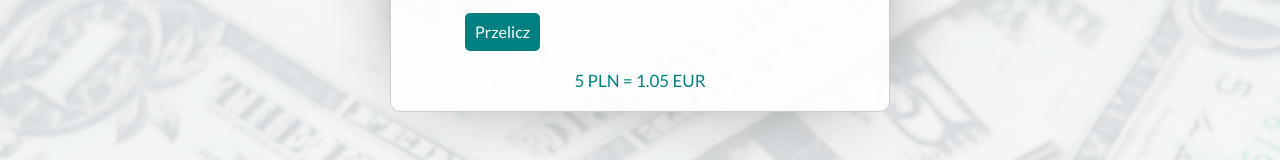
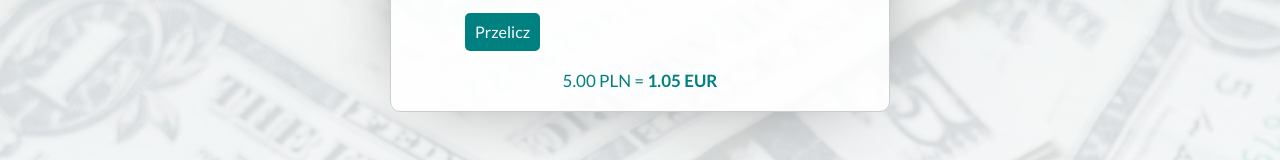
Before and after one commit to konradkapica/currency-converter-react-2, a React (Create React App) app: page / in a window 1280 px wide. Both pictures are taken after typing "5" into the empty fields and a click on the button "Przelicz". Shown: the part 247-407 px from the top of the page. Built offline with nearby package versions, Linux system fonts and the light colour scheme.

Commit message:
setResult as an object

```diff
--- a/src/App.js
+++ b/src/App.js
@@ -1,17 +1,22 @@
 import Container from "./Container";
 import Form from "./Form";
-import Result from "./Result";
+import {Result} from "./Result"
 import Header from "./Header";
 import { useState } from "react";
 import { currencies } from "./currencies";
 
 
 function App() {
-  const [result, setResult] = useState(null);
+  const [result, setResult] = useState("");
 
   const calculateResult = (amount, currency) => {
-    const { rate: rateExchange, short: currencyName } = currencies.find(({ short }) => short === currency);
-    setResult((`${amount} PLN = `) + (+amount / rateExchange).toFixed(2) + ` ${currencyName}`);
+    const rateExchange = currencies.find(({ short }) => short === currency).rate;
+
+    setResult({
+      sourceAmount: +amount,
+      targetAmount: +amount / rateExchange,
+      currency,
+    });
   };
 
   return (
--- a/src/Result/index.js
+++ b/src/Result/index.js
@@ -1,9 +1,15 @@
 import "./style.css"
 
-const Result = ({ result }) => (
+export const Result = ({ result }) => (
     <p className="result">
-        {result}
+        {!!result && (
+            <>
+                {result.sourceAmount.toFixed(2)}&nbsp;PLN&nbsp;=&nbsp;
+
+                <strong>
+                    {result.targetAmount.toFixed(2)}&nbsp;{result.currency}
+                </strong>
+            </>
+        )}
     </p>
 );
-
-export default Result;
```
